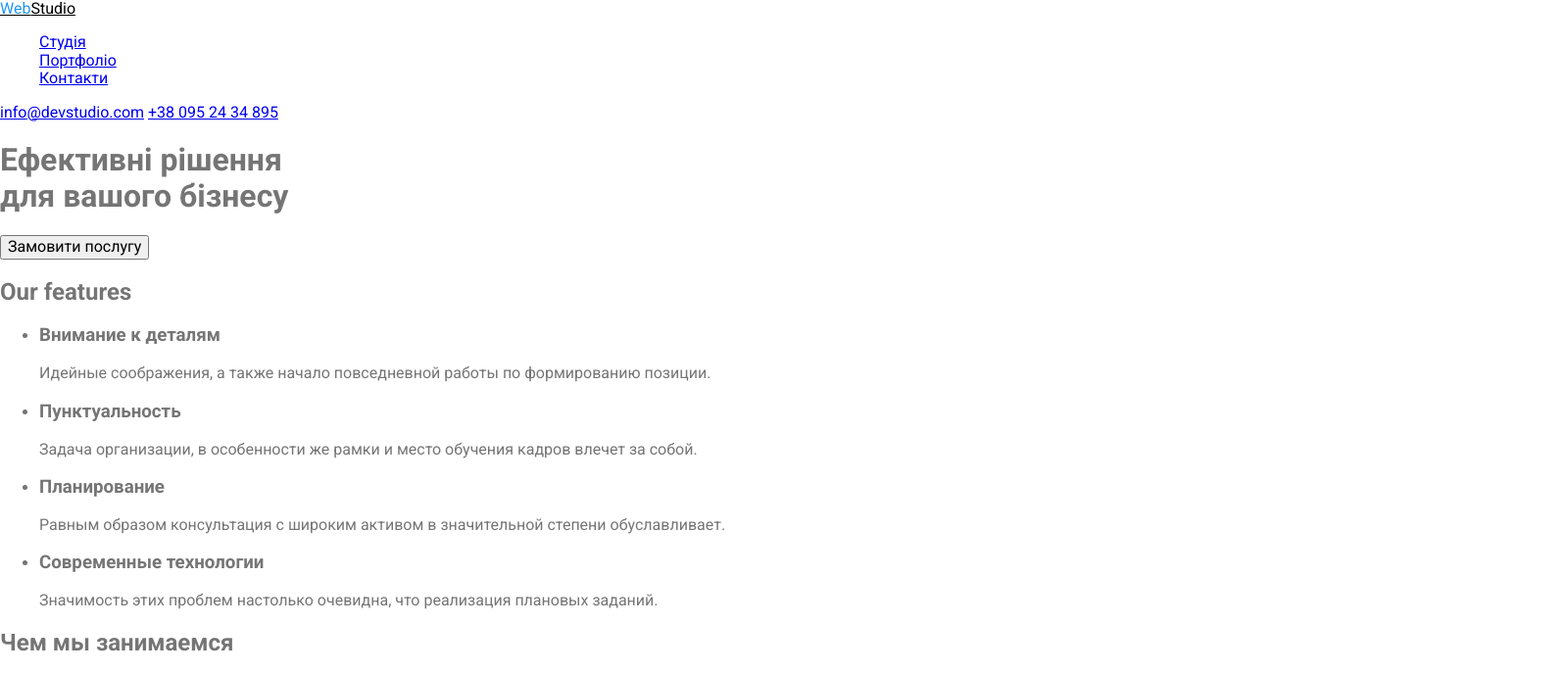
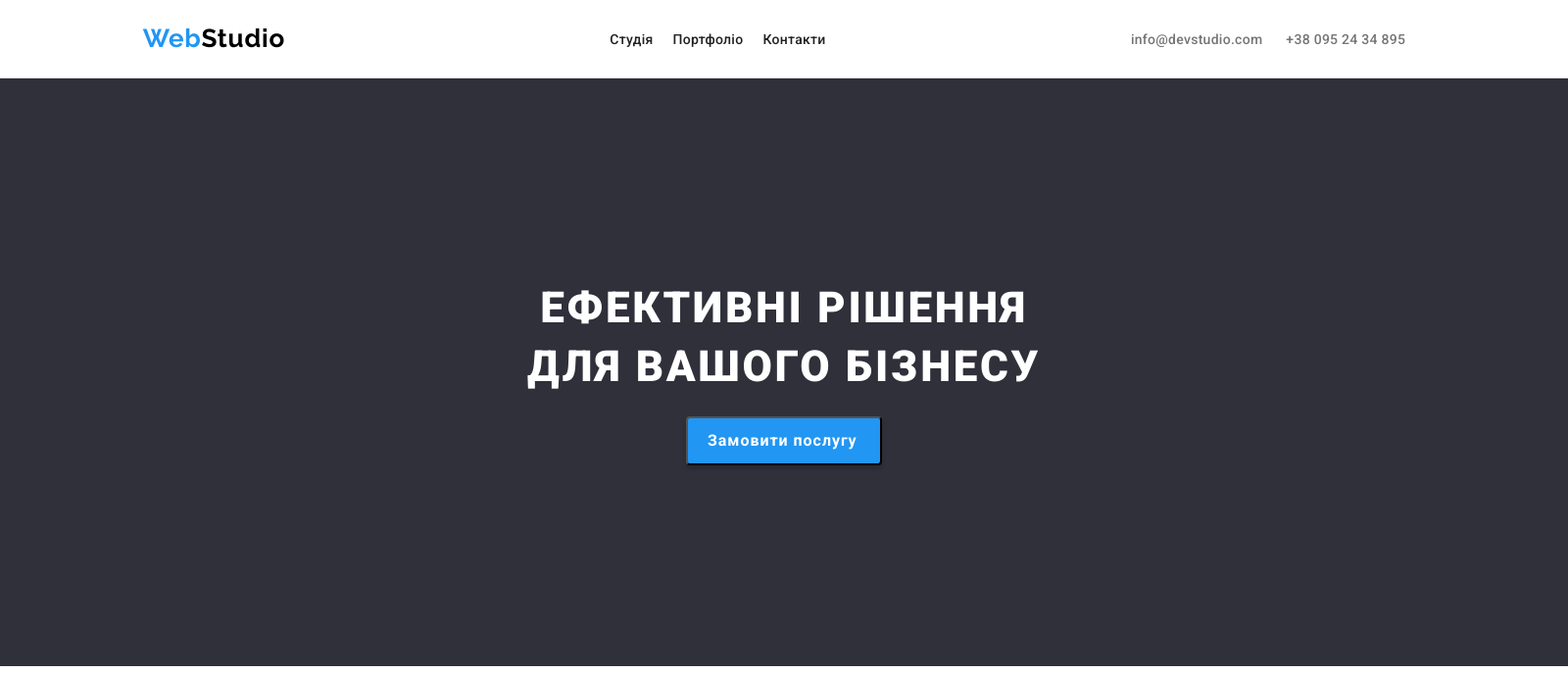
Before and after one commit to IlliaKarpoff/HTML-CSS, a plain HTML site: page goit-markup-hw-02/index.html in a window 1280 px wide. Shown: the top 687 px of the page at 98% size, 1600 px wide, since content can reach past the window. Drawn offline with Linux system fonts and the light colour scheme; files whose address does not match are found by name.

Commit message:
header styling

```diff
--- a/goit-markup-hw-02/css/styles.css
+++ b/goit-markup-hw-02/css/styles.css
@@ -1,16 +1,99 @@
 body {
     font-family: 'Roboto', 'Arial', sans-serif;
     color: #757575;
+    width: 1600px;
 }
 button {
     cursor: pointer;
 }
+.header {
+    display: flex;
+    align-items: center;
+    justify-content: space-around;
+    height: 80px;
+}
 .logo {
     color: #000000;
+    text-decoration: none;
+    font-family: 'Raleway';
+    font-weight: 700;
+    font-size: 26px;
+    line-height: 1.2;
+    letter-spacing: 0.03em;
 }
 .brand-color {
     color: #2196F3;
 }
+
 .nav-list {
     list-style: none;
+    display: flex;
 }
+.nav-list-item {
+    margin-right: 20px;
+}
+.nav-list-item a {
+    text-decoration: none;
+    font-weight: 500;
+    font-size: 14px;
+    line-height: 1.2;
+    letter-spacing: 0.02em;
+    color: #212121;
+}
+.nav-list-item a:hover,
+.nav-list-item a:focus {
+    color: #2196F3;
+}
+.header-contacts {
+    text-decoration: none;
+    font-weight: 500;
+    font-size: 14px;
+    line-height: 1.2;
+    letter-spacing: 0.02em;
+    color: #757575;
+    margin-right: 20px;
+}
+.header-contacts:hover,
+.header-contacts:focus {
+    color: #2196F3;
+}
+.top {
+    width: 1600px;
+    height: 600px;
+    background: #2F303A;
+    display: flex;
+    flex-direction: column;
+    align-items: center;
+justify-content: center;
+}
+h1 {
+    margin: 0;
+    padding: 0;
+    display: flex;
+    margin-bottom: 20px;
+font-weight: 900;
+font-size: 44px;
+line-height: 1.36;
+text-align: center;
+letter-spacing: 0.06em;
+text-transform: uppercase;
+color: #FFFFFF;
+}
+.buy-service {
+    min-width: 200px;
+height: 50px;
+background: #2196F3;
+box-shadow: 0px 4px 4px rgba(0, 0, 0, 0.15);
+border-radius: 4px;
+cursor: pointer;
+padding: 20px;
+
+font-weight: 700;
+font-size: 16px;
+line-height: 1.88;
+display: flex;
+align-items: center;
+text-align: center;
+letter-spacing: 0.06em;
+color: #FFFFFF;
+}
--- a/goit-markup-hw-02/index.html
+++ b/goit-markup-hw-02/index.html
@@ -12,10 +12,10 @@
   </head>
   <body>
     <header class="header">
+      <a href="#" class="logo">
+        <span class="brand-color">Web</span>Studio
+      </a>
       <nav class="nav">
-        <a href="#" class="logo">
-          <span class="brand-color">Web</span>Studio
-        </a>
         <ul class="nav-list">
           <li class="nav-list-item">
             <a href="#" class="nav-link">Студія</a>
@@ -28,13 +28,15 @@
           </li>
         </ul>
       </nav>
-      <a href="mailto:info@devstudio.com">info@devstudio.com</a>
-      <a href="tel:+380952434895">+38 095 24 34 895</a>
+      <div class="header-contacts-box">
+        <a class="header-contacts" href="mailto:info@devstudio.com">info@devstudio.com</a>
+        <a href="tel:+380952434895" class="header-contacts">+38 095 24 34 895</a>
+      </div>
     </header>
     <main>
-      <section class="section">
+      <section class="section top">
         <h1>Ефективні рішення <br />для вашого бізнесу</h1>
-        <button type="button">Замовити послугу</button>
+        <button class="buy-service" type="button">Замовити послугу</button>
       </section>
       <section class="section">
         <h2 class="vissualy-hidden">Our features</h2>
```
Also changed, not shown: images/img1.jpg (added), images/img10.jpg (added), images/img11.jpg (added), images/img12.jpg (added), images/img2.jpg (added), images/img3.jpg (added), images/img4.jpg (added), images/img5.jpg (added), images/img6.jpg (added), images/img7.jpg (added), images/img8.jpg (added), images/img9.jpg (added), images/photo1.jpg (added), images/photo2.jpg (added), 2 more files.
